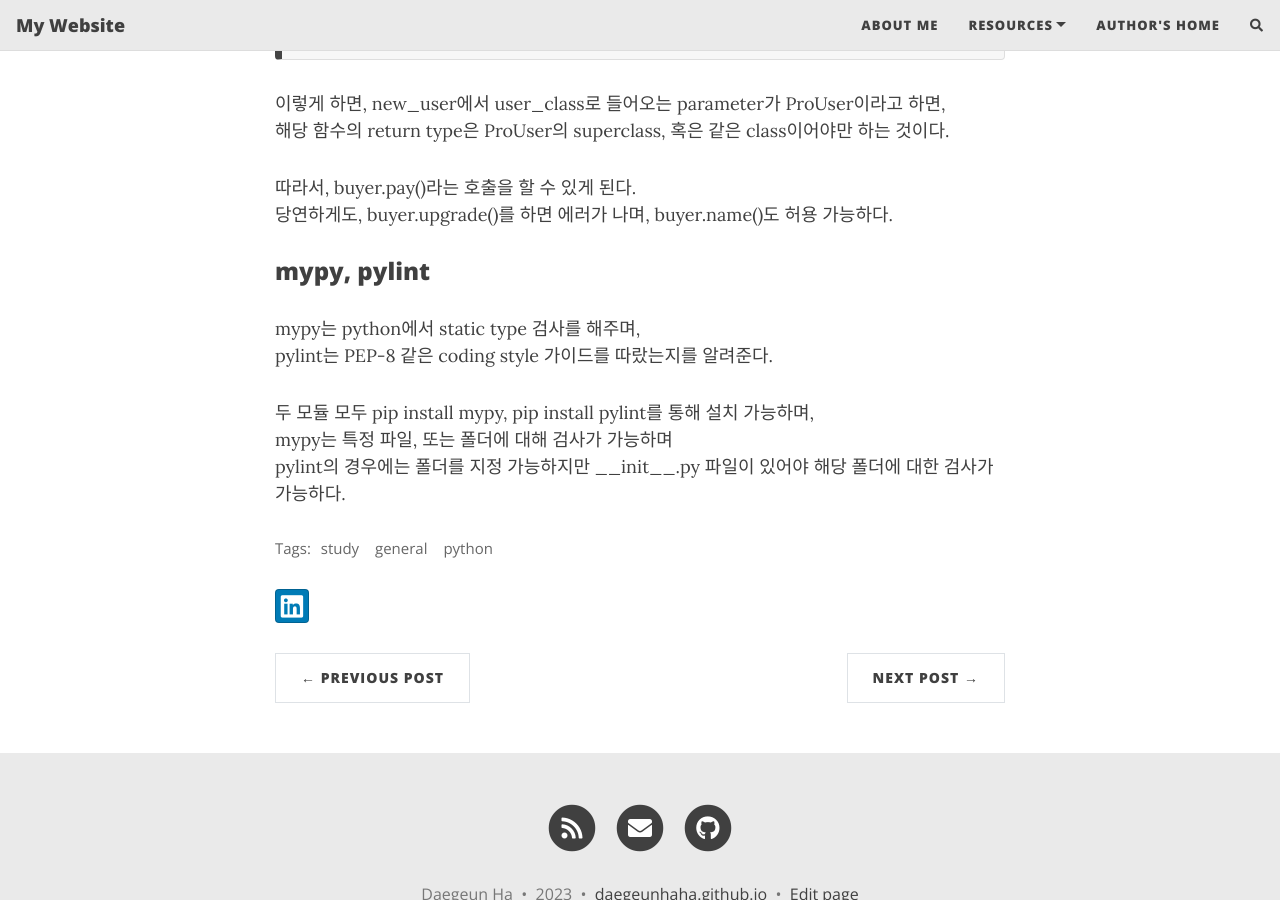
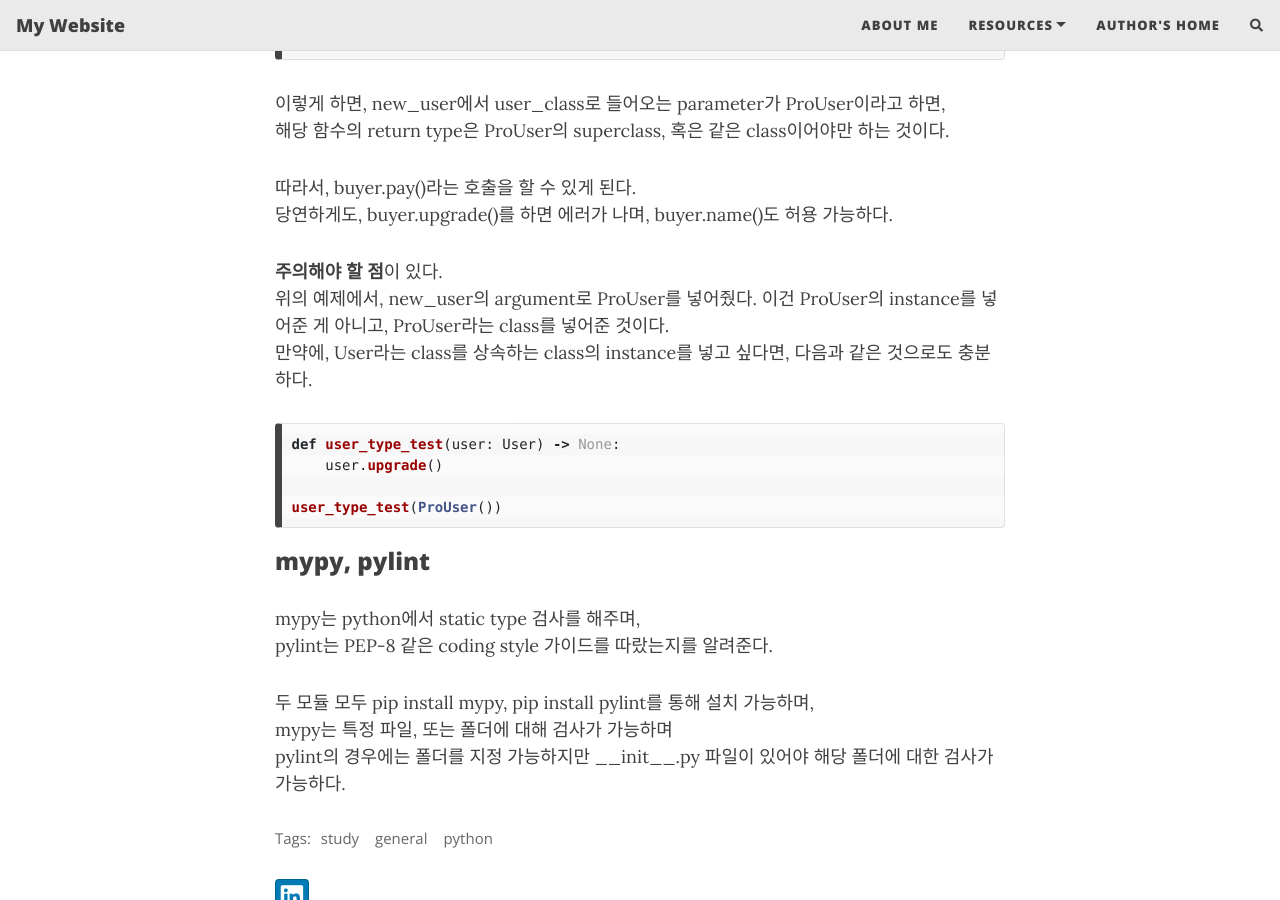
Before and after one commit to daegeunhaha/daegeunhaha.github.io, a Jekyll site: the page built from _posts/2023-01-25-python-tips.md, in a window 1280 px wide and 900 px high, scrolled down 2298 px. Built offline with Jekyll 4.4.1, drawn with Linux system fonts in a browser that asks for light colours; nearby versions of some CDN libraries; comment, search, counter and statistics services are not loaded.

Commit message:
fix python tips

````diff
--- a/_posts/2023-01-25-python-tips.md
+++ b/_posts/2023-01-25-python-tips.md
@@ -96,6 +96,17 @@ buyer.name()  # buyer can be a ProUser or superclass of ProUser
 따라서, buyer.pay()라는 호출을 할 수 있게 된다.
 당연하게도, buyer.upgrade()를 하면 에러가 나며, buyer.name()도 허용 가능하다.
 
+**주의해야 할 점**이 있다.
+위의 예제에서, new_user의 argument로 ProUser를 넣어줬다. 이건 ProUser의 instance를 넣어준 게 아니고, ProUser라는 class를 넣어준 것이다.
+만약에, User라는 class를 상속하는 class의 instance를 넣고 싶다면, 다음과 같은 것으로도 충분하다.
+
+```python
+def user_type_test(user: User) -> None:
+    user.upgrade()
+
+user_type_test(ProUser())
+```
+
 ### mypy, pylint
 
 mypy는 python에서 static type 검사를 해주며,
````
